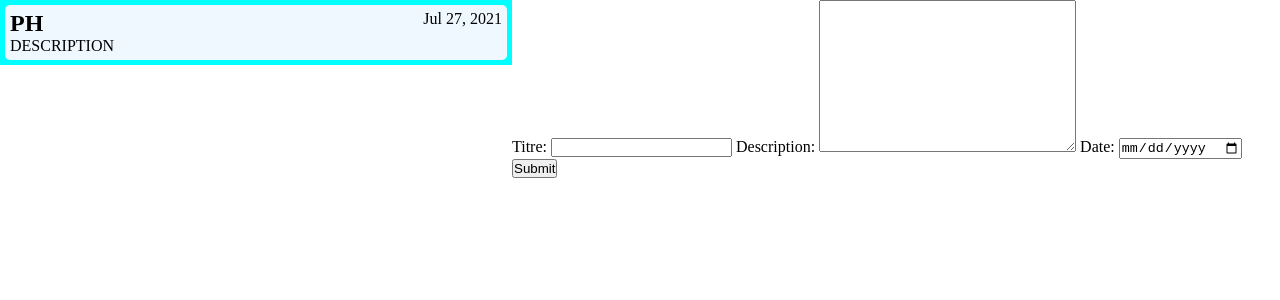
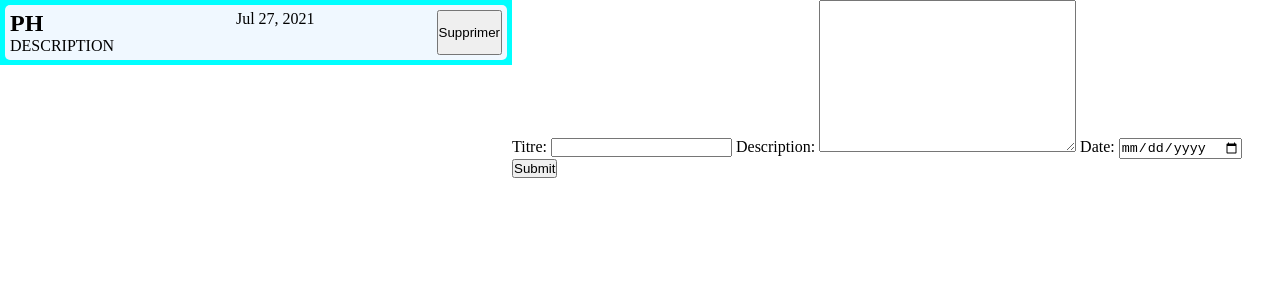
Before and after one commit to kilrasemifir/TodoAngular, an Angular app: page / in a window 1280 px wide. Shown: the top 300 px of the page. Built offline with nearby package versions, Linux system fonts and the light colour scheme.

Commit message:
feat(todo): ajout d'un bouton de suppression

```diff
--- a/src/app/app.component.html
+++ b/src/app/app.component.html
@@ -1,6 +1,6 @@
 <div class="main-container">
   <div class="todo-liste-container">
-    <app-todo-item *ngFor="let item of todoListe" [todoItem]="item"></app-todo-item>
+    <app-todo-item *ngFor="let item of todoListe" [todoItem]="item" (onDelete)="onDelete(item)"></app-todo-item>
   </div>
-  <app-todo-formulaire (ajouter)="onAjouter($event)"></app-todo-formulaire>
+  <app-todo-formulaire (onFinish)="onAjouter($event)"></app-todo-formulaire>
 </div>
--- a/src/app/app.component.ts
+++ b/src/app/app.component.ts
@@ -13,4 +13,8 @@ export class AppComponent {
   onAjouter(todoItem: TodoItem){
     this.todoListe.push(todoItem);
   }
+
+  onDelete(item: TodoItem){
+    this.todoListe = this.todoListe.filter(val=>val!=item);
+  }
 }
--- a/src/app/components/todo-formulaire/todo-formulaire.component.ts
+++ b/src/app/components/todo-formulaire/todo-formulaire.component.ts
@@ -1,5 +1,6 @@
 import { Component, EventEmitter, OnInit, Output } from '@angular/core';
 import { FormBuilder, FormControl, FormGroup } from '@angular/forms';
+import { TodoItem } from 'src/app/models/todo-item';
 
 @Component({
   selector: 'app-todo-formulaire',
@@ -8,7 +9,11 @@ import { FormBuilder, FormControl, FormGroup } from '@angular/forms';
 })
 export class TodoFormulaireComponent{
 
-  @Output() ajouter = new EventEmitter()
+  /**
+   * Evenement appelé a la fin du formulaire.
+   * La valeur est un @see TodoItem
+   */
+  @Output() onFinish = new EventEmitter<TodoItem>()
 
   public todoForm: FormGroup;
 
@@ -21,7 +26,7 @@ export class TodoFormulaireComponent{
   }
 
   onSubmit(){
-    this.ajouter.emit(this.todoForm.value);
+    this.onFinish.emit(this.todoForm.value);
     this.todoForm.reset();
   }
 
--- a/src/app/components/todo-item/todo-item.component.html
+++ b/src/app/components/todo-item/todo-item.component.html
@@ -4,4 +4,5 @@
         <p>{{todoItem.description}}</p>
     </div>
     <p>{{todoItem.date | date}}</p>
+    <button (click)="onDeleteCallback()">Supprimer</button>
 </div>
--- a/src/app/components/todo-item/todo-item.component.ts
+++ b/src/app/components/todo-item/todo-item.component.ts
@@ -1,4 +1,4 @@
-import { Component, Input, OnInit } from '@angular/core';
+import { Component, EventEmitter, Input, OnInit, Output } from '@angular/core';
 import { BasicTodoItem, TodoItem } from 'src/app/models/todo-item';
 
 @Component({
@@ -9,10 +9,15 @@ import { BasicTodoItem, TodoItem } from 'src/app/models/todo-item';
 export class TodoItemComponent implements OnInit {
 
   @Input() todoItem: TodoItem = new BasicTodoItem();
+  @Output() onDelete = new EventEmitter<TodoItem>();
 
   constructor() { }
 
   ngOnInit(): void {
   }
 
+  onDeleteCallback(){
+    this.onDelete.emit();
+  }
+
 }
```
